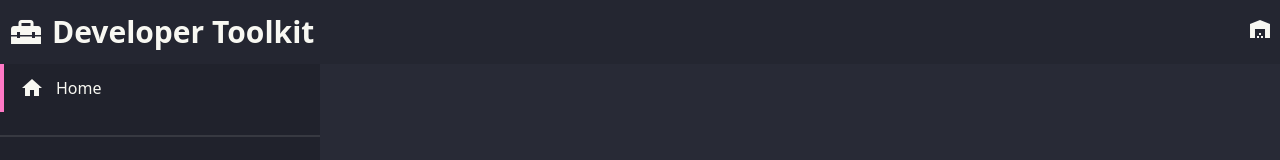
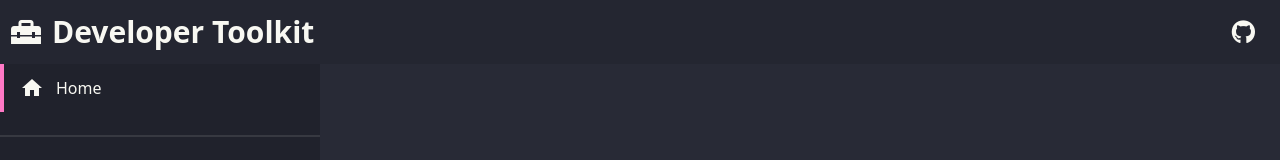
Before and after one commit to kelvinchin12070811/developer-toolkit, an Angular app: page / in a window 1280 px wide. Shown: the top 160 px of the page. Built offline with nearby package versions, Linux system fonts and the light colour scheme.

Commit message:
Added github link to the page

```diff
--- a/src/app/app.component.html
+++ b/src/app/app.component.html
@@ -10,8 +10,11 @@
   </div>
   <ul>
     <li>
-      <a href="https://www.google.com">
-        <i class="material-icons">warehouse</i>
+      <a
+        href="https://github.com/kelvinchin12070811/developer-toolkit"
+        class="btn btn-ghost text-2xl"
+      >
+        <i class="fa-brands fa-github"></i>
       </a>
     </li>
   </ul>
--- a/src/index.html
+++ b/src/index.html
@@ -2,7 +2,7 @@
 <html lang="en" data-theme="dracula">
   <head>
     <meta charset="utf-8" />
-    <title>DeveloperToolkit</title>
+    <title>Developer Toolkit</title>
     <base href="/" />
     <meta name="viewport" content="width=device-width, initial-scale=1" />
     <link rel="icon" type="image/x-icon" href="favicon.ico" />
@@ -10,6 +10,10 @@
       rel="stylesheet"
       href="https://fonts.googleapis.com/icon?family=Material+Icons"
     />
+    <script
+      src="https://kit.fontawesome.com/65d3862938.js"
+      crossorigin="anonymous"
+    ></script>
   </head>
   <body>
     <app-root></app-root>
```
